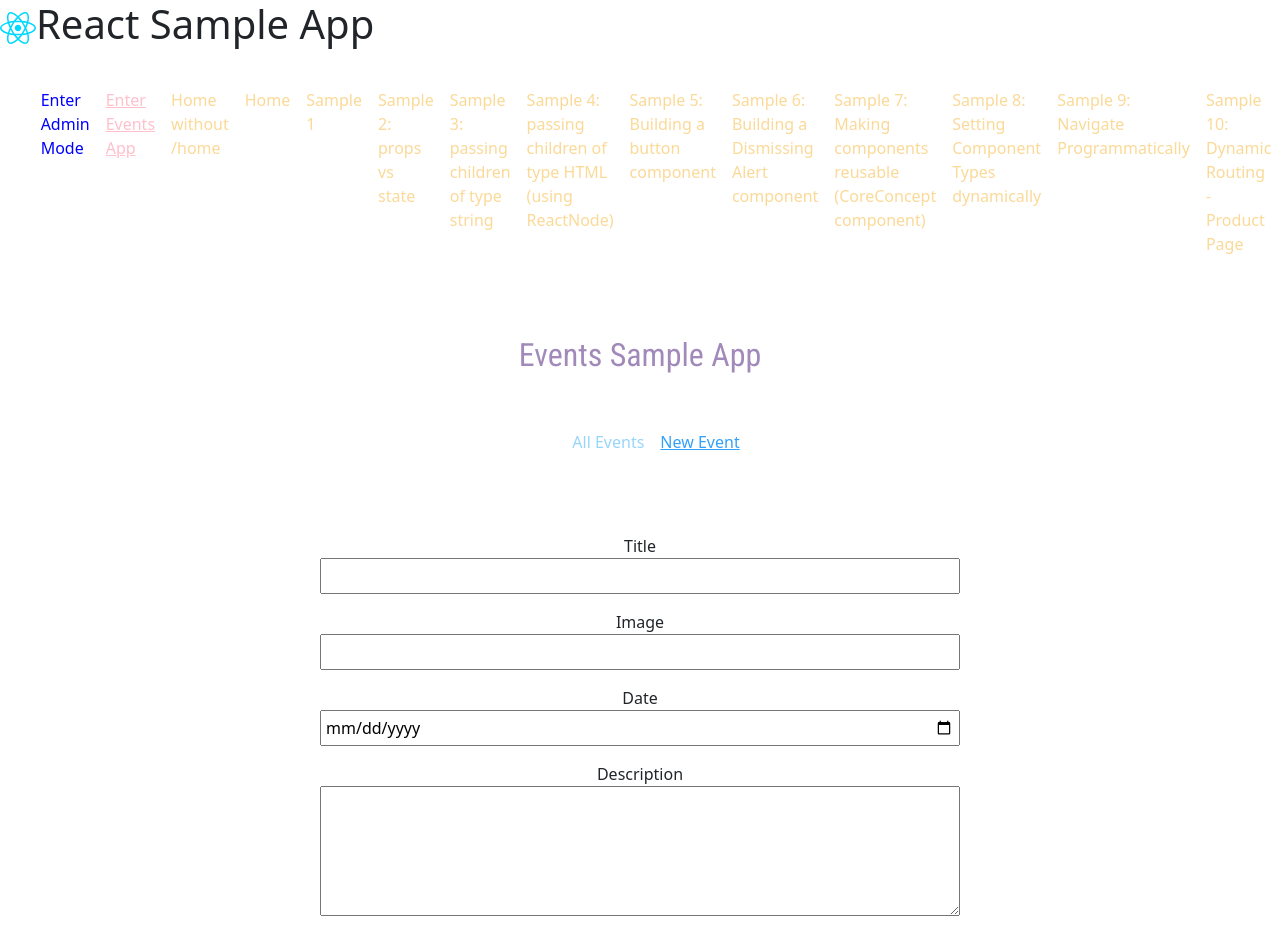
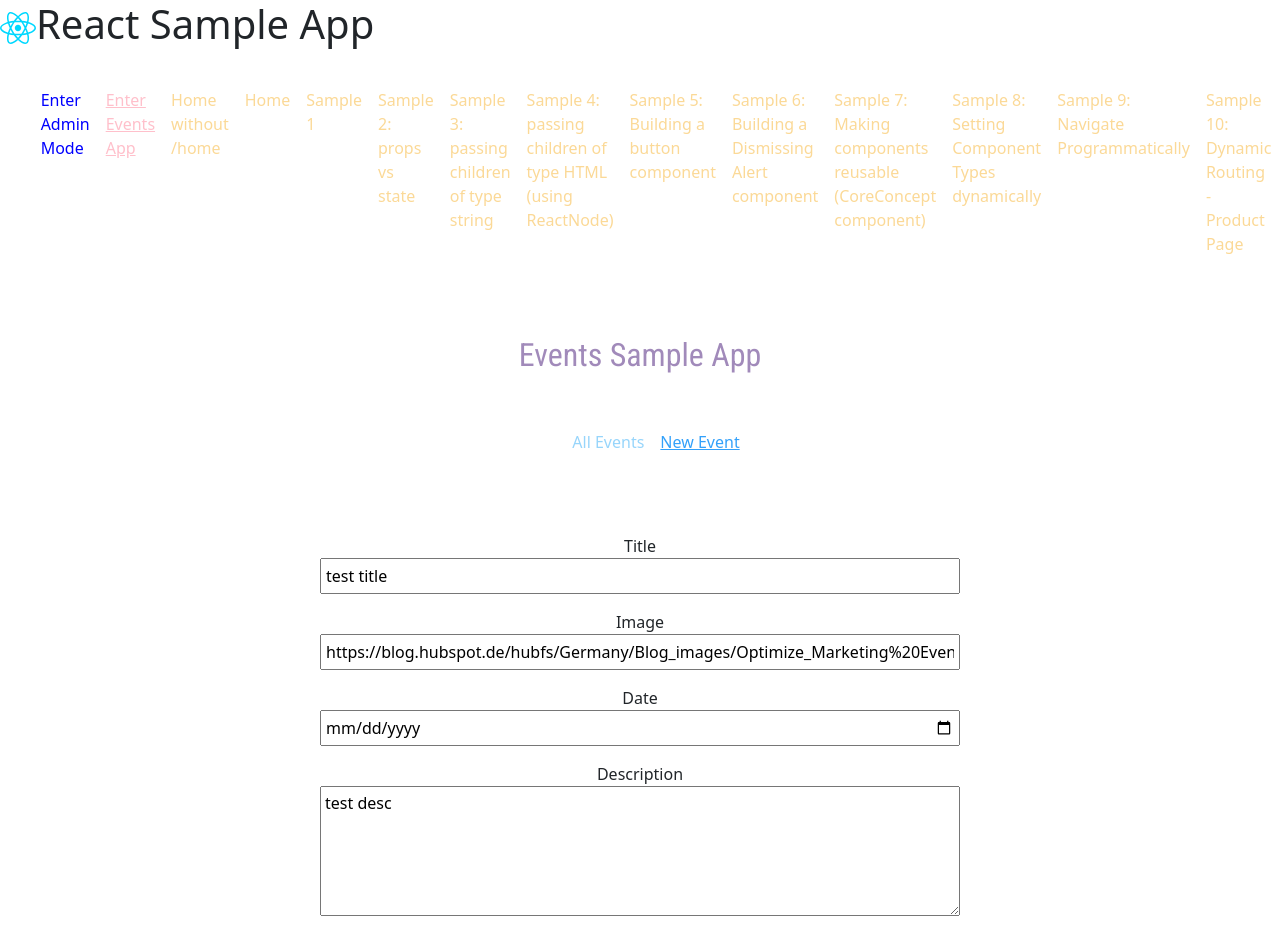
Before and after one commit to amarpandav/react-vite-sample-app, a React (Vite) app: page /events-module/events/new in a window 1280 px wide. Shown: the top 930 px of the page. Built offline with nearby package versions, Linux system fonts and the light colour scheme.

Commit message:
new event work in progress

```diff
--- a/src/events-sample-app/eventForm/EventForm.tsx
+++ b/src/events-sample-app/eventForm/EventForm.tsx
@@ -20,20 +20,20 @@ function EventForm({ eventDto}: Props) {
     <Form method='post' className={classes.form}>
       <p>
         <label htmlFor="title">Title</label>
-        <input id="title" type="text" name="title" required defaultValue={eventDto ? eventDto.title : ''}/>
+        <input id="title" type="text" name="title" required defaultValue={eventDto ? eventDto.title : 'test title'}/>
       </p>
       <p>
         <label htmlFor="image">Image</label>
-        <input id="image" type="url" name="image" required defaultValue={eventDto ? eventDto.image : ''}/>
+        <input id="image" type="url" name="image" required defaultValue={eventDto ? eventDto.image : 'https://blog.hubspot.de/hubfs/Germany/Blog_images/Optimize_Marketing%20Events%20DACH%202021.jpg'}/>
       </p>
       <p>
         <label htmlFor="date">Date</label>
           {/*Data is not displayed + selected date from picker throws format error */}
-        <input id="date" type="date" name="date" required defaultValue={eventDto ? DateUtils.formatISODate(eventDto.eventDate) : ''}/>
+        <input id="date" type="date" name="date" required defaultValue={eventDto ? DateUtils.formatISODate(eventDto.eventDate) : '15.05.2024'}/>
       </p>
       <p>
         <label htmlFor="description">Description</label>
-        <textarea id="description" name="description" rows={5} required defaultValue={eventDto ? eventDto.description : ''}/>
+        <textarea id="description" name="description" rows={5} required defaultValue={eventDto ? eventDto.description : 'test desc'}/>
       </p>
       <div className={classes.actions}>
         <button type="button" onClick={cancelHandler}>
--- a/src/events-sample-app/pages/EventDetailsPage.tsx
+++ b/src/events-sample-app/pages/EventDetailsPage.tsx
@@ -2,6 +2,7 @@ import {Link, LoaderFunctionArgs, /*useLoaderData,*/ useRouteLoaderData, /*usePa
 import {EventDto} from "../event/Event.model.ts";
 //import {DateUtils} from "../../utils/DateUtils.ts";
 import EventItem from "../eventItem/EventItem.tsx";
+import {throwError} from "../../components/errorPage/RouteErrorPage.tsx";
 //import {ErrorDto} from "../../components/ErrorPage/Error.tsx";
 
 /*
@@ -37,6 +38,9 @@ export async function loader({request, params}: LoaderFunctionArgs) {
     if (response.ok) {
         return response;
     } else {
+        //optional error handling. mostly we will have a toaster message or a modal to show the error.
+        await throwError('Fetching event details for event id ' + eventId + ' failed. (method: EventDetailsPage.loader).', response);
+
         //optional error handling. mostly we will have a toaster message or a modal to show the error.
         try {
             const errorDetails = await response.json();
```
